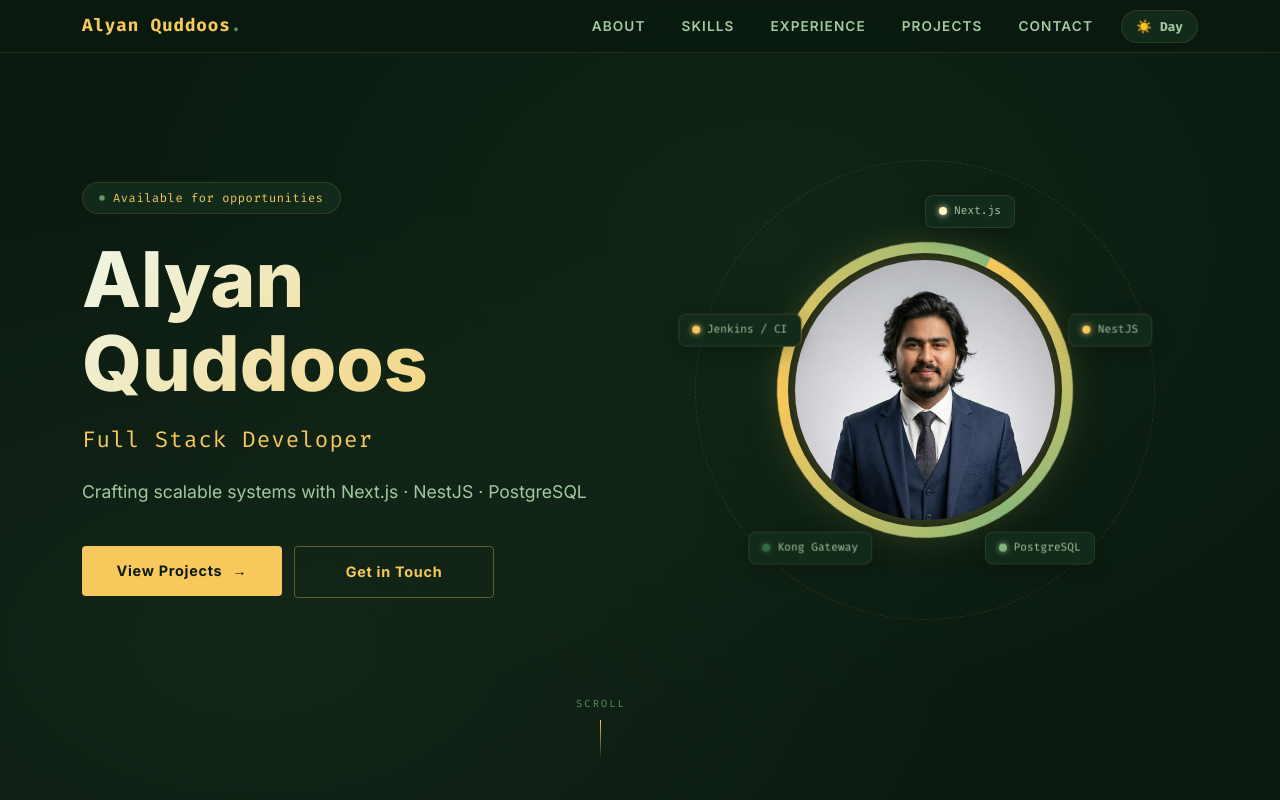
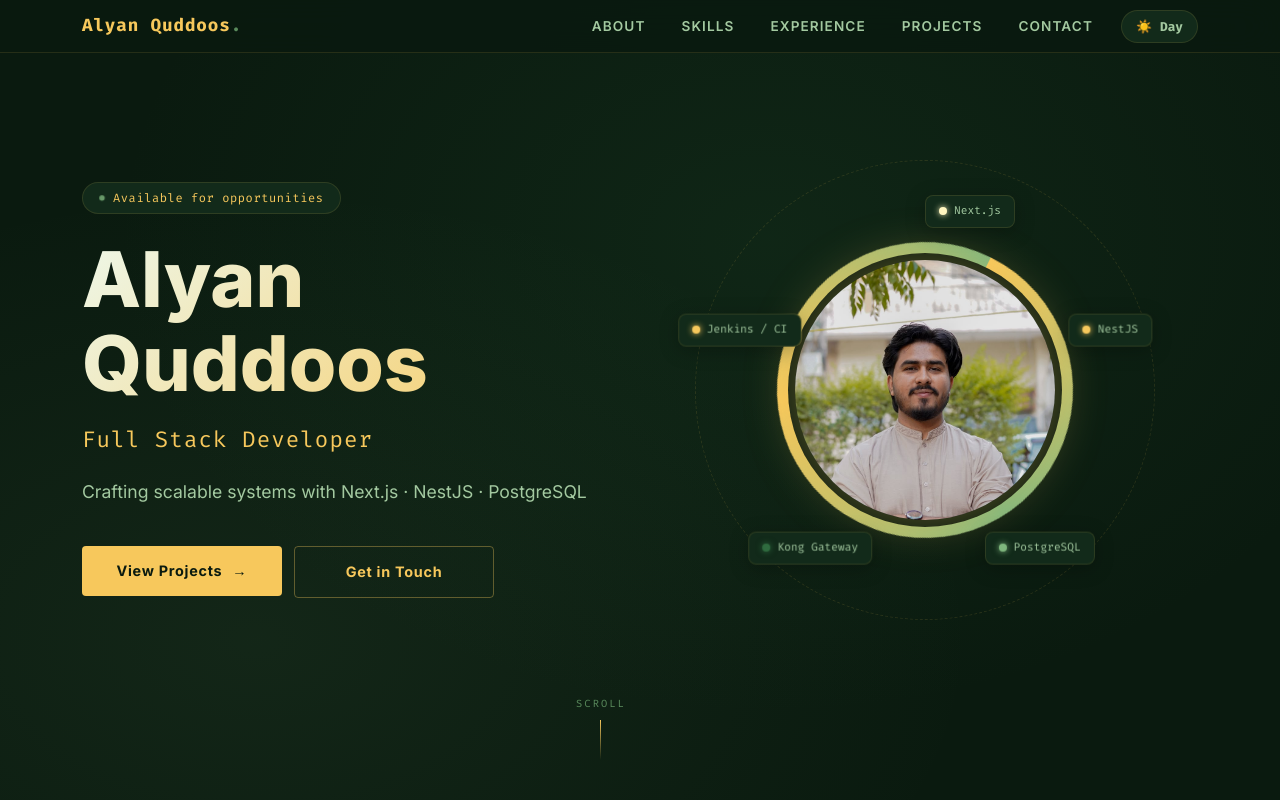
Before and after one commit to ntl-alyan/new-portfolio, a Next.js app: page / in a window 1280 px wide. Shown: the top 800 px of the page. Built offline with nearby package versions, Linux system fonts and the light colour scheme.

Commit message:
PFP updated

```diff
--- a/components/HeroSection.js
+++ b/components/HeroSection.js
@@ -138,7 +138,7 @@ export default function HeroSection({ data }) {
                     background: 'var(--bg-primary)', zIndex: 1,
                   }} />
                   <img
-                    src="/avatar.png"
+                    src="/avatar.jpeg"
                     alt="Alyan Quddoos"
                     style={{
                       position: 'absolute', inset: 10,
```
Also changed, not shown: public/avatar.jpeg (added), public/avatar.png (deleted).
